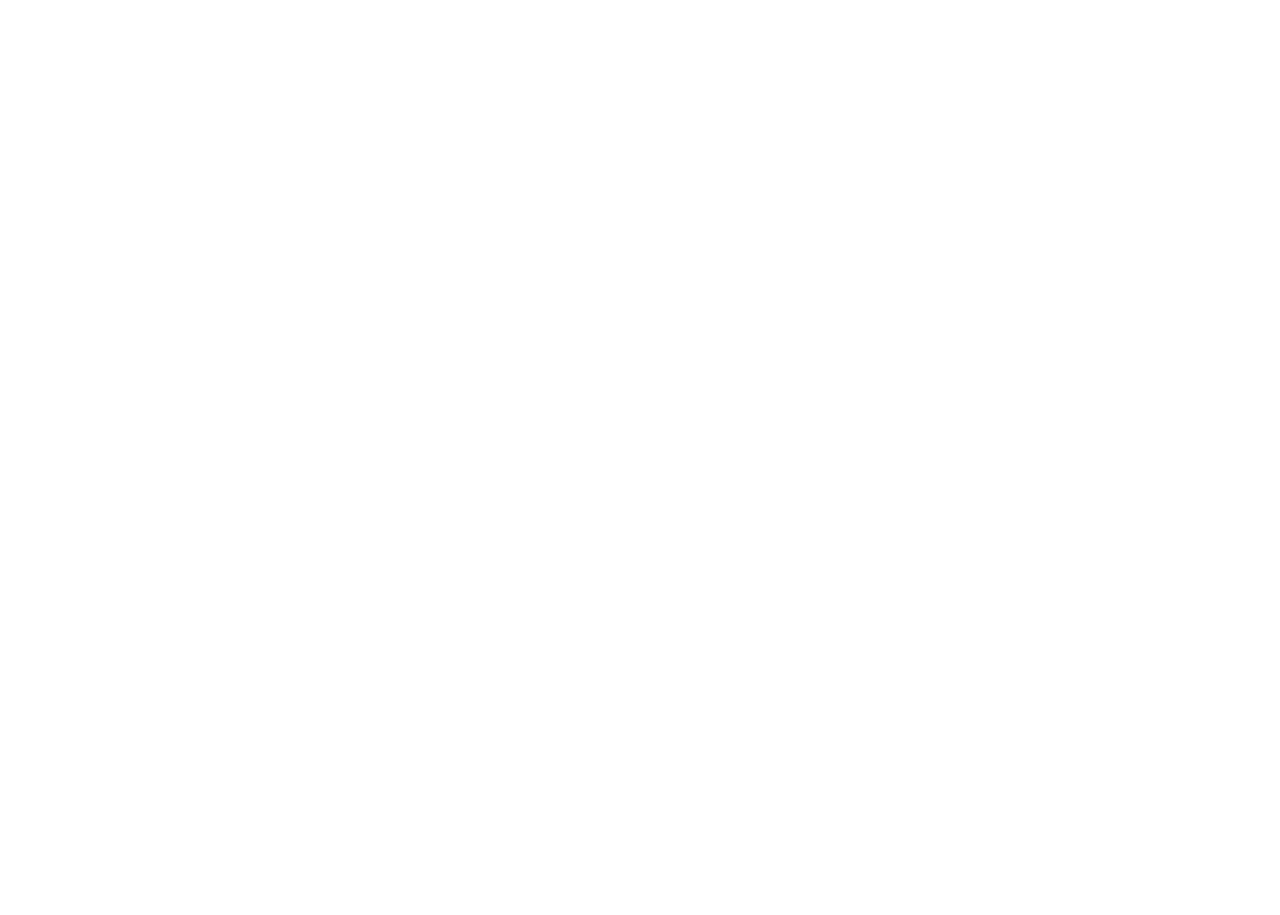
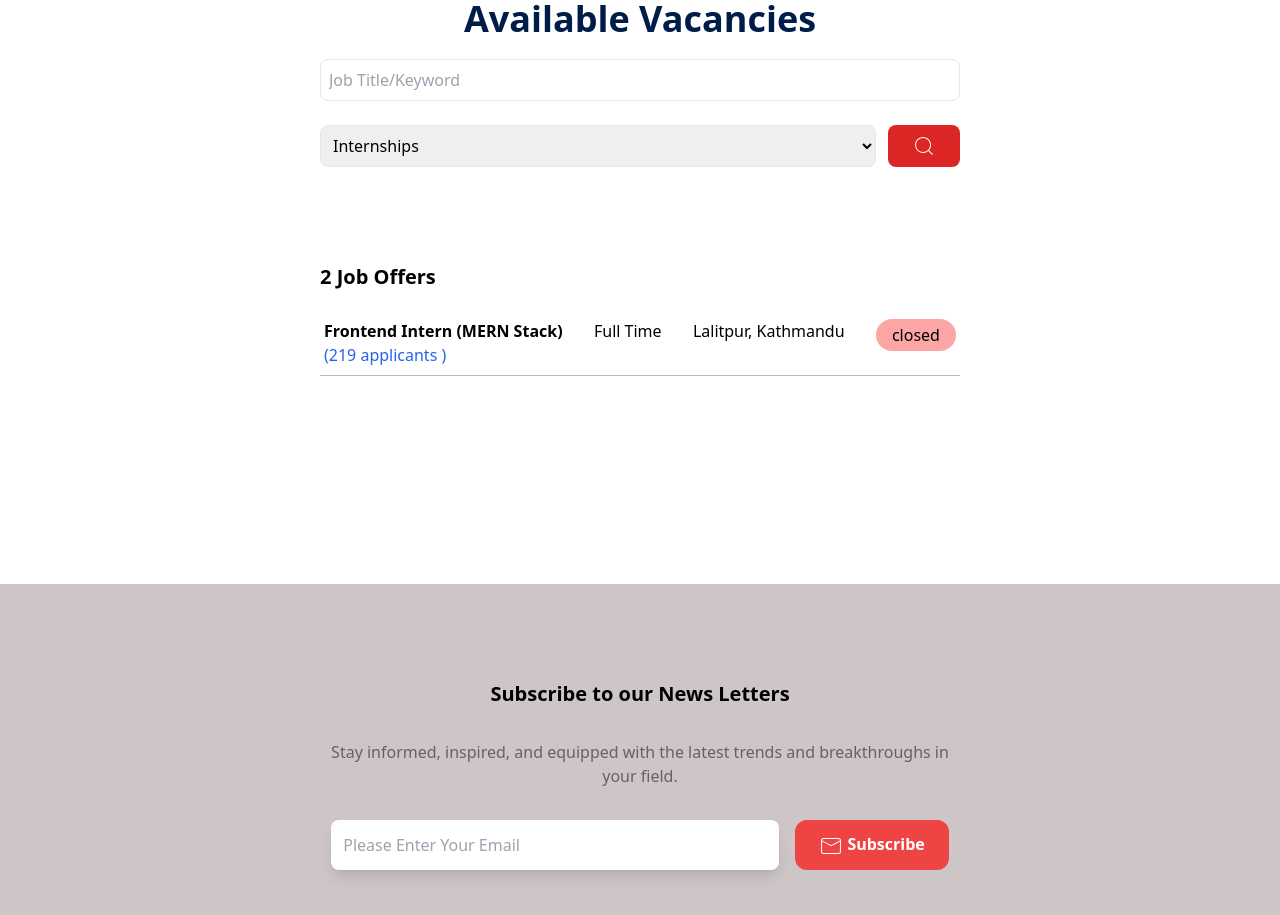
Before and after one commit to Nischal-Shakya011/Metalogic, a Next.js app: page /career in a window 1280 px wide. Shown: the part 3080-3995 px from the top of the page. Before the commit the page ends 3011 px from the top, so only its background shows below. Built offline with nearby package versions, Linux system fonts and the light colour scheme.

Commit message:
subscribe

```diff
--- a/src/pages/career.jsx
+++ b/src/pages/career.jsx
@@ -26,7 +26,8 @@ import paidleave from '../assets/paidleave.svg'
 import learning from '../assets/learning.svg'
 import food from '../assets/food.svg'
 import teambuilding from '../assets/teambuilding.svg'
-
+import { CiSearch } from "react-icons/ci";
+import { CiMail } from "react-icons/ci";
 
 
 export default function Navigation() {
@@ -100,7 +101,7 @@ export default function Navigation() {
             </div>
         </div>
 
-        <div className='bg-[#f5f5f5] text-center py-24'>
+        <div className='bg-[#f5f5f5] text-center pt-24'>
 
 <div className={`flex flex-col gap-5`}>
     <h5 className='text-2xl font-semibold text-red-600'>Values</h5>
@@ -235,6 +236,54 @@ export default function Navigation() {
     </div>
 </div>
 </div>
+
+<div className='bg-white py-28'>
+    <div className={`flex flex-col gap-5`}>
+    <h5 className='text-2xl font-semibold text-yellow-600'>Opportunities</h5>
+    <h2 className='text-primary text-4xl font-bold'>Available Vacancies</h2>
+
+    <form action="">
+        <div className='flex justify-center'>
+        <div className='w-[50%]'>
+        <input type="text" className='border border-gray-200 p-2 w-full rounded-lg' placeholder='Job Title/Keyword' /><br /><br />
+<div className='flex gap-3'><select name="level" id="level" className='border border-gray-200 w-[90%]  p-2 rounded-lg outline-none'>
+<option value="">Internships</option>
+<option value="">Junior Level</option>
+<option value="">Mid Level</option>
+<option value="">Senior</option>
+        </select>
+        <button className='bg-red-600 px-6 rounded-lg'><CiSearch className='text-white text-2xl font-bold'/></button></div>
+        </div>
+        </div>
+    </form>
+</div>
+<div className='flex justify-center py-24'>
+<div className='w-[50%] text-left'>
+    <h3 className='text-xl font-semibold'>2 Job Offers</h3>
+    <div className='flex justify-between mt-5 py-2 px-1 border-b border-[#bdbbbb] hover:bg-slate-100' >
+        <div> <span className='font-bold'> Frontend Intern (MERN Stack)</span> <br />
+<span className='text-blue-600'>(219 applicants )</span></div>
+        <div>Full Time</div>
+        <div>Lalitpur, Kathmandu</div>
+        <div><button className='bg-red-300 rounded-3xl py-1 px-4'>closed</button></div>
+    </div>
+
+</div>
+</div>
+    </div>
+<div className='bg-[#cec6c6] flex justify-center py-24'>
+    <div className='w-[50%] flex flex-col gap-8'>
+    <p className='text-xl font-semibold'>Subscribe to our News Letters</p>
+    <p className='text- text-[#666262]'>Stay informed, inspired, and equipped with the latest trends and breakthroughs in your field.</p>
+    <form action="">
+        <div className='flex gap-4 justify-center'>
+        <input type="text" className='bg-white p-3 w-[70%] rounded-lg shadow-lg'placeholder='Please Enter Your Email'/>
+        <button className='px-6 py-3 bg-red-500 text-white rounded-xl font-semibold'><CiMail className='inline text-white font- text-2xl' />  Subscribe</button>
+        </div>
+
+    </form>
+</div>
+</div>
 </div>
         </>
     }
--- a/src/styles/globals.css
+++ b/src/styles/globals.css
@@ -50,6 +50,13 @@
 
 .hover-underline-red:hover::before {
   width: 50%; /* Expand to 50% on hover */
+}
+option{
+  /* background: white; */
+  /* border-color: '#b4b2b2s'; */
+  /* border-radius : 8px; */
+   /* box-shadow: #b4b2b2; */
+
 }
 .nav.active .hover-underline-red::before {
   width: 50%;
```
